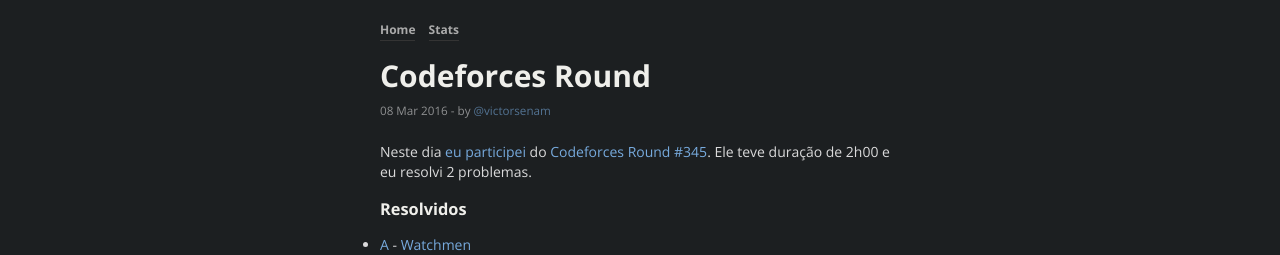
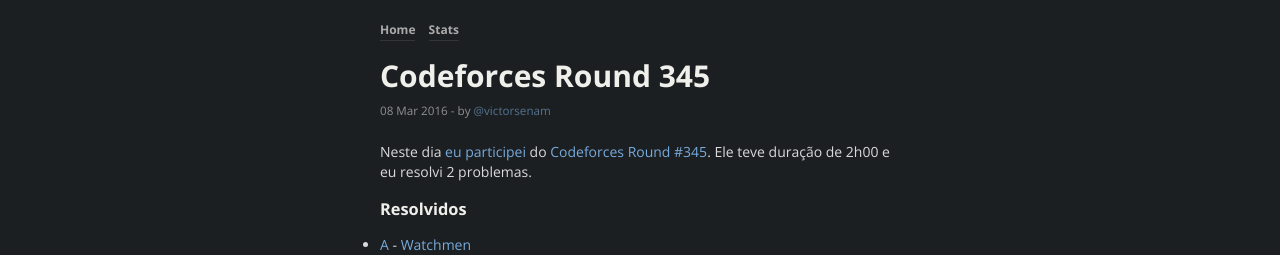
Before and after one commit to victorsenam/blog-mac0214, a Jekyll site: the page built from _posts/2016-03-08-codeforces.md, in a window 1280 px wide. Shown: the top 255 px of the page. Built offline with Jekyll 4.4.1, drawn with Linux system fonts in a browser that asks for light colours; Markdown is read by kramdown in place of the engine named in the settings; comment, search, counter and statistics services are not loaded.

Commit message:
Round do CF corrigido

```diff
--- a/_posts/2016-03-08-codeforces.md
+++ b/_posts/2016-03-08-codeforces.md
@@ -1,6 +1,6 @@
 ---
 layout: post
-title: Codeforces Round #345
+title: Codeforces Round 345
 hours: 2
 solved: 2
 ---
```
